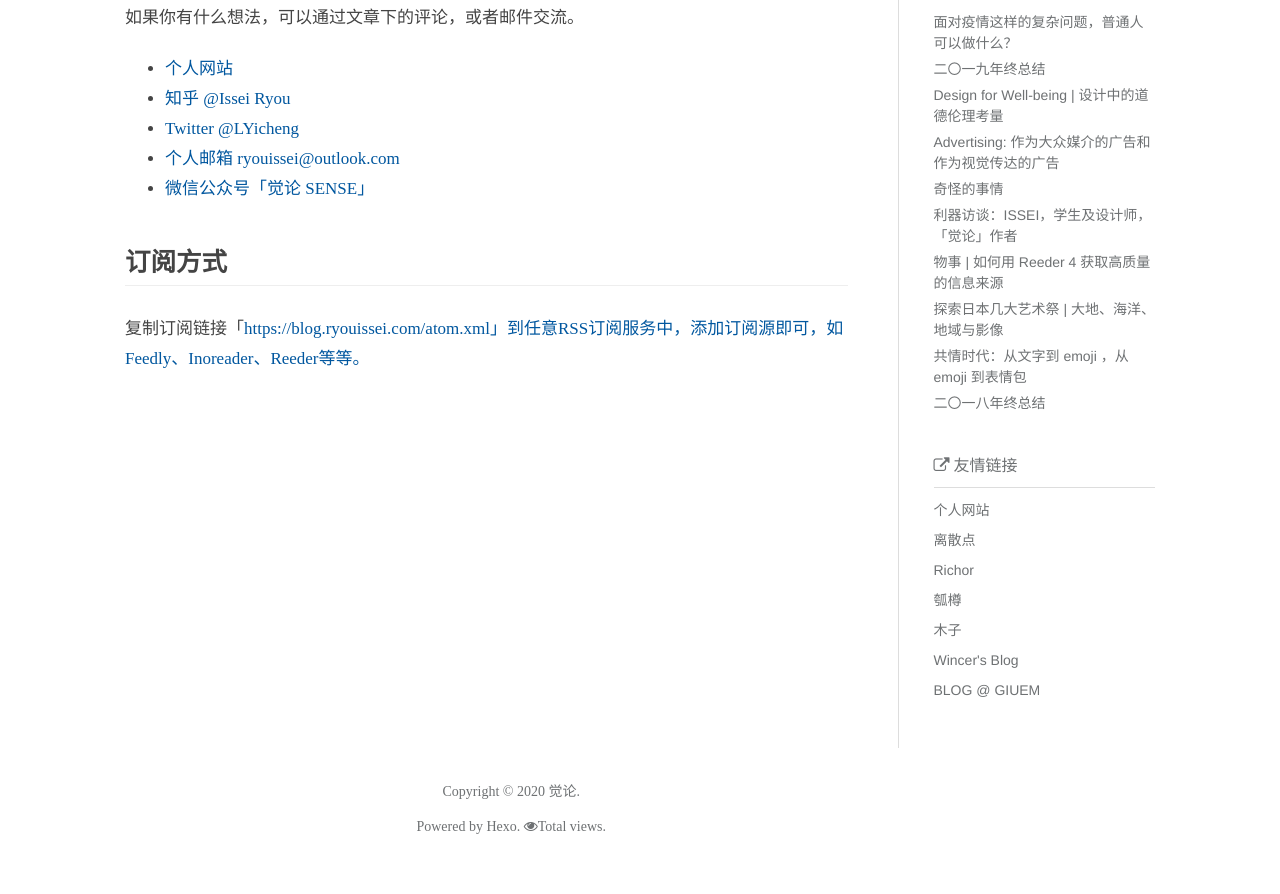
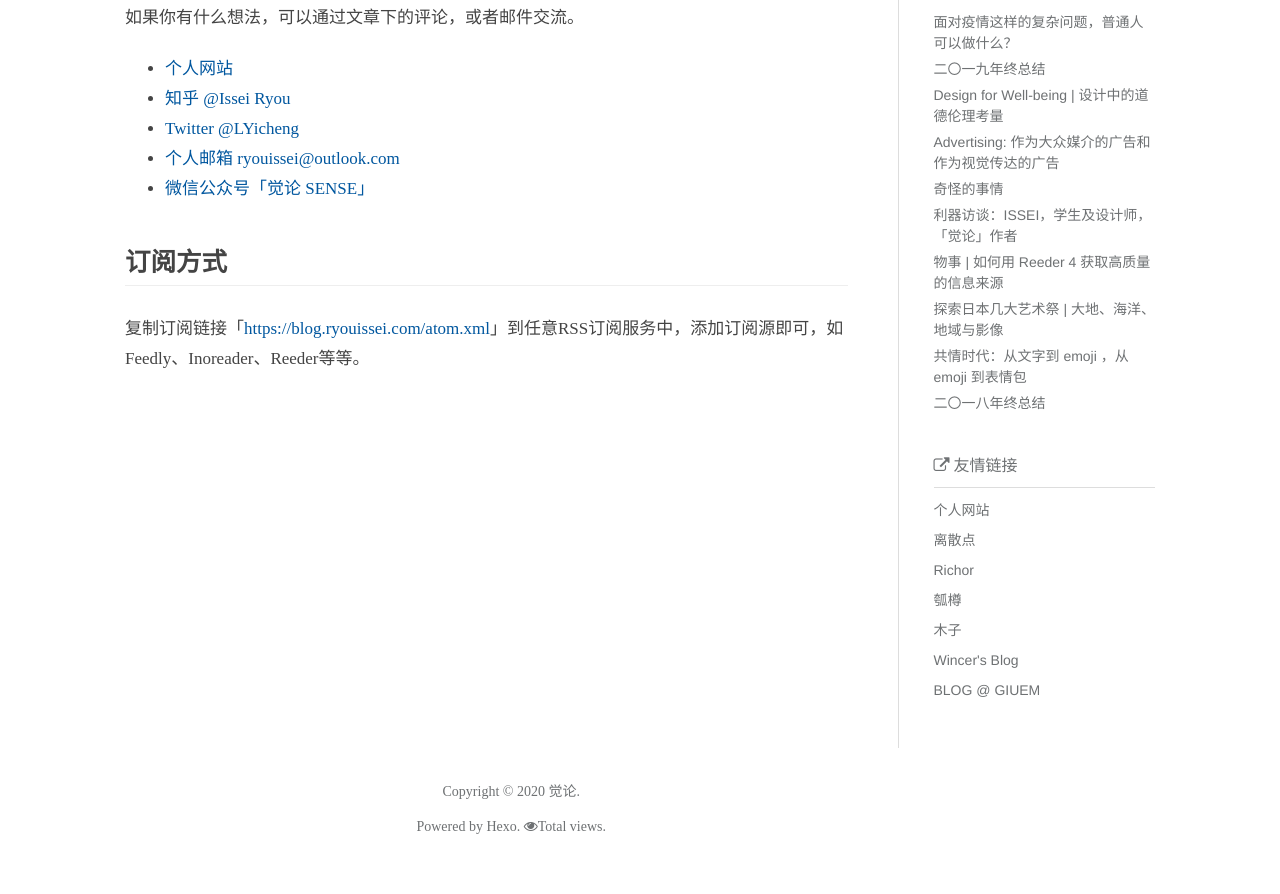
Before and after one commit to Ryouissei/ryouissei.github.io, a plain HTML site: page about/index.html in a window 1280 px wide. Shown: the part 693-1587 px from the top of the page. Drawn offline with nearby package versions, Linux system fonts and the light colour scheme; some packages are replaced by stand-ins of ours; a script that the page names is missing.

Commit message:
Site updated: 2020-05-03 22:26:53

```diff
--- a/about/index.html
+++ b/about/index.html
@@ -21,7 +21,7 @@ h=d.documentElement,t=setTimeout(function(){h.className=h.className.replace(/\bw
 <li><a href="ryouissei@outlook.com">个人邮箱 ryouissei@outlook.com</a></li>
 <li><a href="https://mp.weixin.qq.com/s?__biz=MzI0Mzc0ODEzNA==&mid=2247483825&idx=1&sn=65542b5e007224b6e9b49550d1664009&chksm=e9691df8de1e94ee56176a3c17bd9c24cfe7e1e1dfa1f16e2ab6b9a99abe476f5630a9411255&token=1965815454&lang=zh_CN#rd" target="_blank" rel="noopener">微信公众号「觉论 SENSE」</a></li>
 </ul>
-<h2 id="订阅方式"><a href="#订阅方式" class="headerlink" title="订阅方式"></a>订阅方式</h2><p>复制订阅链接「<a href="https://blog.ryouissei.com/atom.xml」到任意RSS订阅服务中，添加订阅源即可，如Feedly、Inoreader、Reeder等等。">https://blog.ryouissei.com/atom.xml」到任意RSS订阅服务中，添加订阅源即可，如Feedly、Inoreader、Reeder等等。</a></p>
+<h2 id="订阅方式"><a href="#订阅方式" class="headerlink" title="订阅方式"></a>订阅方式</h2><p>复制订阅链接「<a href="https://blog.ryouissei.com/atom.xml">https://blog.ryouissei.com/atom.xml</a>」到任意RSS订阅服务中，添加订阅源即可，如Feedly、Inoreader、Reeder等等。</p>
 </div></div><div id="lv-container" data-id="city" data-uid="MTAyMC8zMjg0Ni85NDA3"><script>(function(d, s) {
    var j, e = d.getElementsByTagName(s)[0];
    if (typeof LivereTower === 'function') { return; }
```
